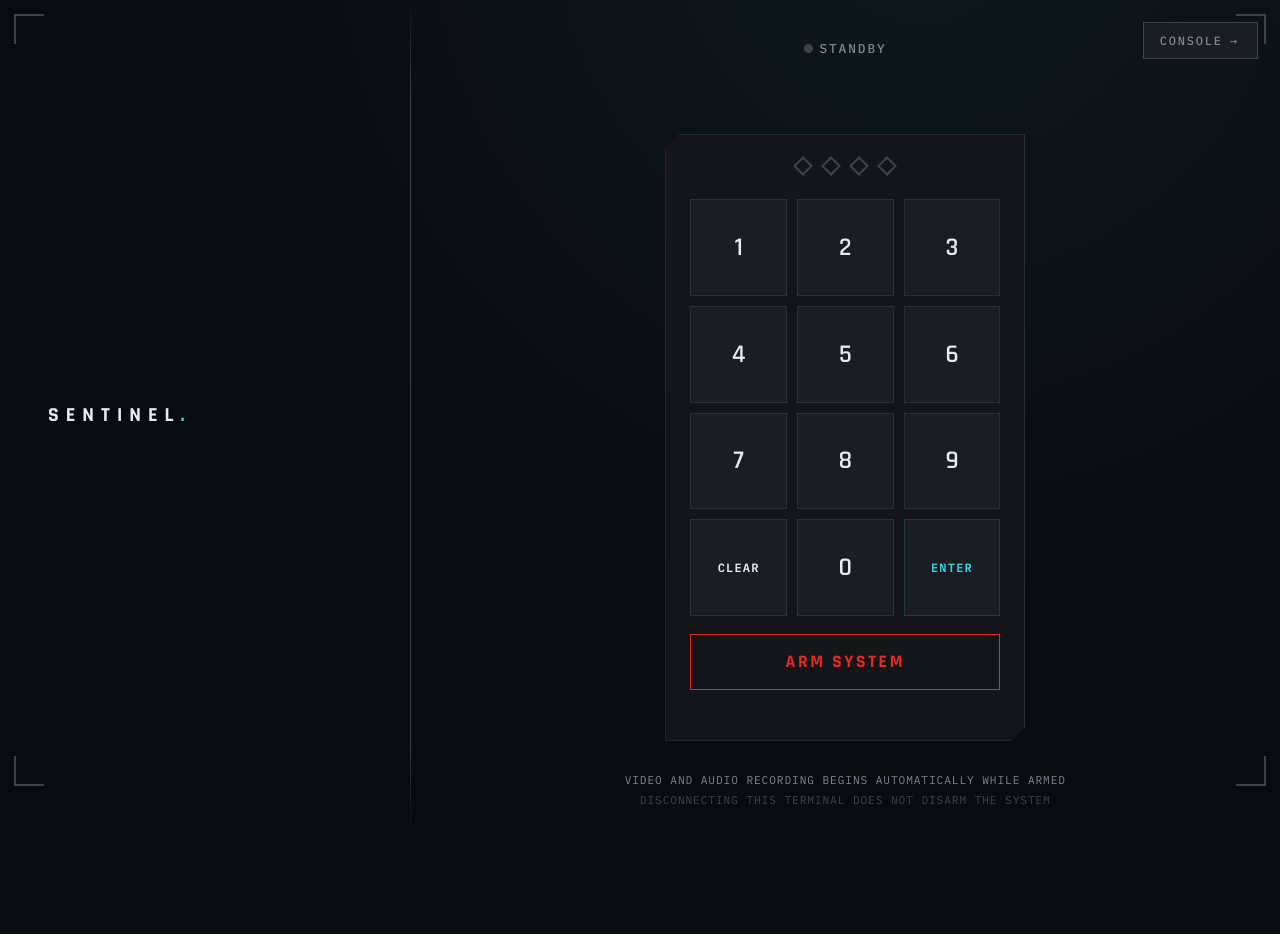
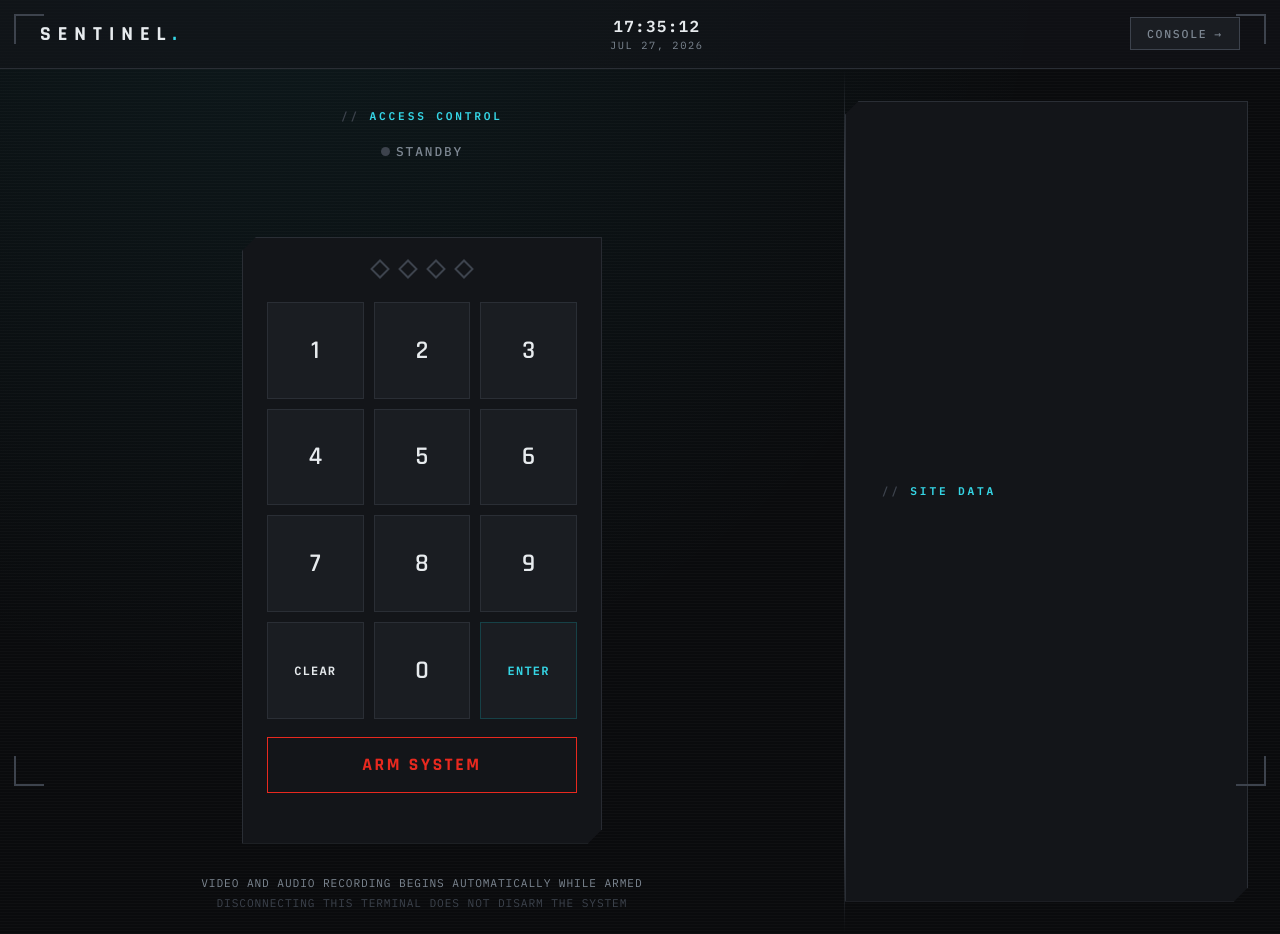
Before and after one commit to briantfbell/SENTINEL, a FastAPI app: template sentinel/dashboard/templates/lock.html in a window 1280 px wide. Before the commit the page ends 812 px from the top, so only its background shows below. Run offline with FastAPI, Linux system fonts and the light colour scheme; the template is opened without the code that fills it, so the values that code supplies are empty.

Commit message:
Lock screen: swap columns, add top bar with live clock, card treatment
Keypad/status moves to the left (primary interaction), site data moves
to the right. Adds a full-width top bar tying the two columns together:
wordmark, a live clock (updates every second, client-side), and the
console link moved out of a floating corner tab into the bar itself.

The site-data panel is now a bordered card rather than bare text, with
a "// SITE DATA" eyebrow label and each response unit given a two-digit
channel code (01, 02, 03) — an ordered list where the numbering reflects
something real (each unit is a distinct linked channel), not decoration.
Added a subtle static scanline texture to the background (no animation,
just a repeating-linear-gradient) for a bit more surface detail without
adding motion.

Fixed a real test-isolation bug surfaced by this change: config/
sentinel.toml now exists locally (gitignored, created while setting the
system up), and test_main_prints_version_banner never mocked
DEFAULT_CONFIG_PATH — so with a real config now present it stopped
testing the banner and instead tried to actually bind a live server,
racing whatever's listening on 127.0.0.1:8000. This test should never
have depended on ambient working-directory state; fixed to point at a
guaranteed-empty tmp path like every other cli test already does.

214 tests, ruff and mypy --strict clean. Verified against the user's
own already-running server (confirmed via curl, without touching or
restarting their process) that the new top bar, clock, and site-data
card render correctly — Jinja's template auto-reload and StaticFiles
picked up the change with no restart needed.

Co-Authored-By: Claude Sonnet 5 <noreply@anthropic.com>

```diff
--- a/sentinel/dashboard/static/style.css
+++ b/sentinel/dashboard/static/style.css
@@ -197,23 +197,106 @@ a:focus-visible {
 
 .lock-screen {
     min-height: 100vh;
+    display: flex;
+    flex-direction: column;
     background:
-        radial-gradient(ellipse at 72% -10%, rgba(53, 214, 230, 0.07), transparent 55%),
+        repeating-linear-gradient(
+            to bottom, rgba(255, 255, 255, 0.018) 0, rgba(255, 255, 255, 0.018) 1px,
+            transparent 1px, transparent 3px
+        ),
+        radial-gradient(ellipse at 22% -10%, rgba(53, 214, 230, 0.07), transparent 55%),
         var(--void);
 }
 
+.top-bar {
+    display: flex;
+    align-items: center;
+    justify-content: space-between;
+    gap: 20px;
+    padding: 16px clamp(20px, 4vw, 40px);
+    border-bottom: 1px solid var(--steel);
+    background: rgba(19, 21, 25, 0.6);
+}
+
+.clock-block {
+    display: flex;
+    flex-direction: column;
+    align-items: center;
+    line-height: 1.35;
+}
+
+.clock-time {
+    font-family: var(--mono);
+    font-weight: 600;
+    font-size: 1rem;
+    letter-spacing: 0.08em;
+    color: var(--paper);
+    font-variant-numeric: tabular-nums;
+}
+
+.clock-date {
+    font-family: var(--mono);
+    font-size: 0.65rem;
+    letter-spacing: 0.15em;
+    color: var(--muted);
+}
+
+.console-link {
+    display: inline-flex;
+    align-items: center;
+    gap: 0.6em;
+    padding: 8px 16px;
+    background: var(--panel-raised);
+    border: 1px solid var(--steel-bright);
+    color: var(--muted);
+    font-family: var(--mono);
+    font-size: 0.72rem;
+    font-weight: 500;
+    letter-spacing: 0.15em;
+    text-decoration: none;
+    text-transform: uppercase;
+}
+
+.console-link:hover {
+    color: var(--cyan);
+    border-color: var(--cyan-dim);
+}
+
 .lock-grid {
-    min-height: 100vh;
+    flex: 1;
     display: grid;
-    grid-template-columns: minmax(280px, 32%) 1px minmax(360px, 1fr);
+    grid-template-columns: minmax(360px, 1fr) 1px minmax(300px, 34%);
+}
+
+.panel-eyebrow {
+    margin: 0 0 20px;
+    font-family: var(--mono);
+    font-weight: 600;
+    font-size: 0.7rem;
+    letter-spacing: 0.25em;
+    text-transform: uppercase;
+    color: var(--cyan);
+}
+
+.panel-eyebrow::before {
+    content: "// ";
+    color: var(--steel-bright);
 }
 
 .ops-panel {
     display: flex;
     flex-direction: column;
-    gap: clamp(28px, 6vh, 56px);
-    padding: clamp(32px, 6vh, 56px) clamp(28px, 4vw, 48px);
     justify-content: center;
+    padding: clamp(28px, 5vh, 40px) clamp(24px, 3vw, 36px);
+    margin: clamp(20px, 4vh, 32px) clamp(20px, 3vw, 32px) clamp(20px, 4vh, 32px) 0;
+    background: var(--panel);
+    border: 1px solid var(--steel);
+}
+
+.field-stack {
+    display: flex;
+    flex-direction: column;
+    gap: clamp(24px, 5vh, 40px);
 }
 
 .divider {
@@ -226,7 +309,11 @@ a:focus-visible {
     display: flex;
     flex-direction: column;
     align-items: center;
-    padding: clamp(32px, 5vh, 48px) 24px 24px;
+    padding: clamp(28px, 5vh, 44px) 24px 24px;
+}
+
+.access-panel .panel-eyebrow {
+    align-self: center;
 }
 
 .field-block {
@@ -264,10 +351,10 @@ a:focus-visible {
 }
 
 .unit-row {
-    display: flex;
+    display: grid;
+    grid-template-columns: auto 1fr auto;
     align-items: center;
-    justify-content: space-between;
-    gap: 16px;
+    gap: 14px;
     padding-bottom: 14px;
     border-bottom: 1px solid var(--steel);
 }
@@ -275,6 +362,14 @@ a:focus-visible {
 .unit-row:last-child {
     border-bottom: none;
     padding-bottom: 0;
+}
+
+.unit-code {
+    font-family: var(--mono);
+    font-weight: 600;
+    font-size: 0.7rem;
+    letter-spacing: 0.05em;
+    color: var(--cyan);
 }
 
 .unit-name {
@@ -312,33 +407,8 @@ a:focus-visible {
     }
 
     .ops-panel {
-        border-bottom: 1px solid var(--steel);
+        margin: 0 20px 20px;
     }
-}
-
-.console-tab {
-    position: fixed;
-    top: 22px;
-    right: 22px;
-    z-index: 10;
-    display: inline-flex;
-    align-items: center;
-    gap: 0.6em;
-    padding: 10px 18px 10px 16px;
-    background: var(--panel-raised);
-    border: 1px solid var(--steel-bright);
-    color: var(--muted);
-    font-family: var(--mono);
-    font-size: 0.75rem;
-    font-weight: 500;
-    letter-spacing: 0.15em;
-    text-decoration: none;
-    text-transform: uppercase;
-}
-
-.console-tab:hover {
-    color: var(--cyan);
-    border-color: var(--cyan-dim);
 }
 
 .status-cluster {
--- a/sentinel/dashboard/templates/lock.html
+++ b/sentinel/dashboard/templates/lock.html
@@ -2,41 +2,23 @@
 {% block content %}
 <div class="corner-frame"><i></i></div>
 
-<a class="console-tab" href="/console">
-    <span>Console</span>
-    <span aria-hidden="true">&rarr;</span>
-</a>
+<main class="lock-screen">
+    <header class="top-bar">
+        <span class="wordmark">SENTINEL<span>.</span></span>
+        <div class="clock-block">
+            <span id="clock-time" class="clock-time">00:00:00</span>
+            <span id="clock-date" class="clock-date">&mdash;</span>
+        </div>
+        <a class="console-link" href="/console">
+            <span>Console</span>
+            <span aria-hidden="true">&rarr;</span>
+        </a>
+    </header>
 
-<main class="lock-screen">
     <div class="lock-grid">
-        <section class="ops-panel">
-            <span class="wordmark">SENTINEL<span>.</span></span>
+        <section class="access-panel">
+            <p class="panel-eyebrow">Access control</p>
 
-            {% if property_address %}
-            <div class="field-block">
-                <p class="field-label">Property</p>
-                <p class="property-address">{{ property_address }}</p>
-            </div>
-            {% endif %}
-
-            {% if response_units %}
-            <div class="field-block">
-                <p class="field-label">Linked response units</p>
-                <ul class="unit-list">
-                    {% for unit in response_units %}
-                    <li class="unit-row">
-                        <span class="unit-name">{{ unit }}</span>
-                        <span class="unit-status"><span class="unit-dot"></span>Established</span>
-                    </li>
-                    {% endfor %}
-                </ul>
-            </div>
-            {% endif %}
-        </section>
-
-        <div class="divider" aria-hidden="true"></div>
-
-        <section class="access-panel">
             {% include "partials/lock_status.html" %}
 
             <div class="keypad-card angular">
@@ -64,6 +46,35 @@
             <div class="disclaimer">
                 <p>Video and audio recording begins automatically while armed</p>
                 <p class="tamper-notice">Disconnecting this terminal does not disarm the system</p>
+            </div>
+        </section>
+
+        <div class="divider" aria-hidden="true"></div>
+
+        <section class="ops-panel angular">
+            <p class="panel-eyebrow">Site data</p>
+            <div class="field-stack">
+                {% if property_address %}
+                <div class="field-block">
+                    <p class="field-label">Property</p>
+                    <p class="property-address">{{ property_address }}</p>
+                </div>
+                {% endif %}
+
+                {% if response_units %}
+                <div class="field-block">
+                    <p class="field-label">Linked response units</p>
+                    <ul class="unit-list">
+                        {% for unit in response_units %}
+                        <li class="unit-row">
+                            <span class="unit-code">{{ "%02d"|format(loop.index) }}</span>
+                            <span class="unit-name">{{ unit }}</span>
+                            <span class="unit-status"><span class="unit-dot"></span>Established</span>
+                        </li>
+                        {% endfor %}
+                    </ul>
+                </div>
+                {% endif %}
             </div>
         </section>
     </div>
@@ -147,7 +158,17 @@ document.body.addEventListener("htmx:afterSwap", (event) => {
     }
 });
 
+function updateClock() {
+    const now = new Date();
+    document.getElementById("clock-time").textContent =
+        now.toLocaleTimeString("en-US", { hour12: false });
+    document.getElementById("clock-date").textContent =
+        now.toLocaleDateString("en-US", { day: "2-digit", month: "short", year: "numeric" }).toUpperCase();
+}
+
 renderPin();
 updateActionButton();
+updateClock();
+setInterval(updateClock, 1000);
 </script>
 {% endblock %}
```
Also changed, not shown: tests/test_cli.py (+10 -1 lines).
